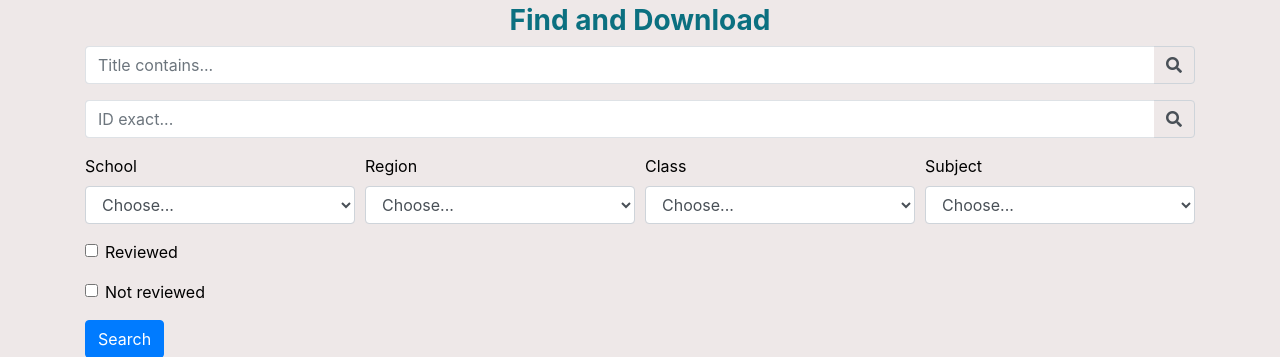
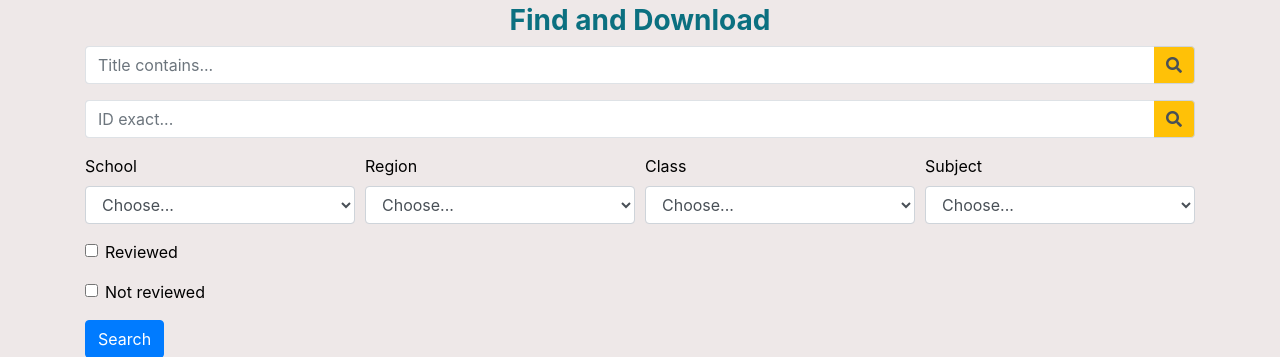
Before and after one commit to ititifad/school_project, a Django app: page / in a window 1280 px wide. Shown: the part 76-433 px from the top of the page. Run offline with Django 3.2, Linux system fonts and the light colour scheme; data comes from the database, SQL or seed files in the repository; some libraries are stand-ins or nearby versions.

Commit message:
updated files

```diff
--- a/src/codex/Report/templates/Report/home.html
+++ b/src/codex/Report/templates/Report/home.html
@@ -9,7 +9,7 @@
                 <div class="input-group">
                     <input class="form-control py-2 border-right-0 border" type="search" name="title_contains" placeholder="Title contains..." />
                     <span class="input-group-append">
-                        <div class="input-group-text bg-transparent">
+                        <div class="input-group-text bg-warning">
                             <i class="fa fa-search"></i>
                         </div>
                     </span>
@@ -21,7 +21,7 @@
                 <div class="input-group">
                     <input class="form-control py-2 border-right-0 border" type="search" name="id_exact" placeholder="ID exact..." />
                     <span class="input-group-append">
-                        <div class="input-group-text bg-transparent">
+                        <div class="input-group-text bg-warning">
                             <i class="fa fa-search"></i>
                         </div>
                     </span>
--- a/src/codex/codex/settings.py
+++ b/src/codex/codex/settings.py
@@ -124,6 +124,7 @@ USE_TZ = True
 # Static files (CSS, JavaScript, Images)
 # https://docs.djangoproject.com/en/2.2/howto/static-files/
 
+STATIC_ROOT = os.path.join(BASE_DIR, 'staticfiles')
 STATIC_URL = '/static/'
 
 CRISPY_TEMPLATE_PACK = 'bootstrap4'
```
Also changed, not shown: requirements.txt (added, +27 -0 lines), 1 other file.
